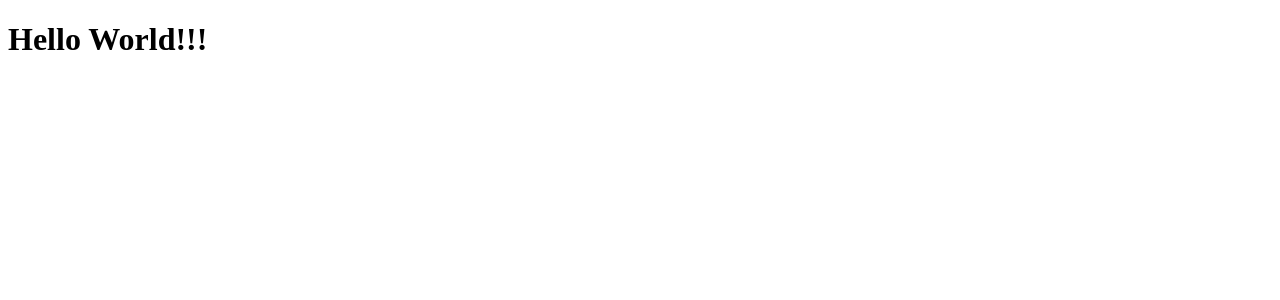
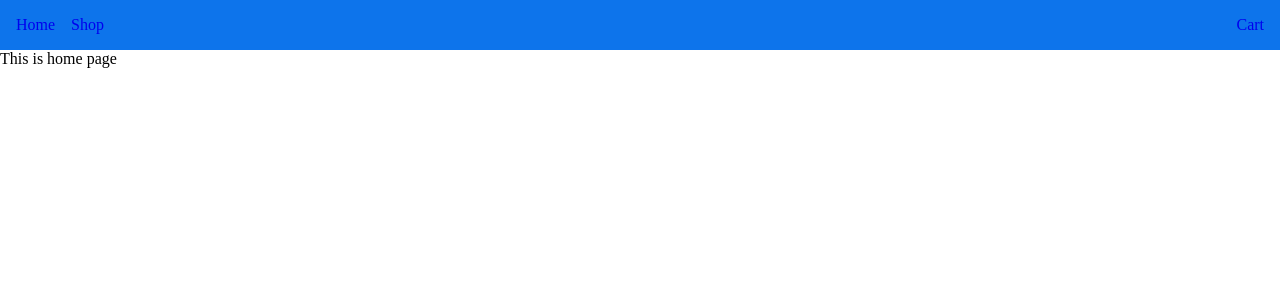
Before and after one commit to haip1290/top-shopping-cart, a React (Vite) app: page / in a window 1280 px wide. Shown: the top 300 px of the page. Built offline with nearby package versions, Linux system fonts and the light colour scheme.

Commit message:
feat: create base  NavBar, Home, Shop, Cart components and setup react route

```diff
--- a/package.json
+++ b/package.json
@@ -11,7 +11,8 @@
   },
   "dependencies": {
     "react": "^19.0.0",
-    "react-dom": "^19.0.0"
+    "react-dom": "^19.0.0",
+    "react-router-dom": "^7.5.1"
   },
   "devDependencies": {
     "@eslint/js": "^9.22.0",
--- /dev/null
+++ b/src/App.css
@@ -0,0 +1,13 @@
+* {
+  box-sizing: border-box;
+  margin: 0;
+  padding: 0;
+}
+
+li {
+  list-style: none;
+}
+
+a {
+  text-decoration: none;
+}
--- a/src/App.jsx
+++ b/src/App.jsx
@@ -1,7 +1,12 @@
+import { Outlet } from "react-router-dom";
+import "./App.css";
+import NavBar from "./components/NavBar/NavBar";
+
 function App() {
   return (
     <>
-      <h1>Hello World!!!</h1>
+      <NavBar />
+      <Outlet />
     </>
   );
 }
--- /dev/null
+++ b/src/components/Cart/Cart.jsx
@@ -0,0 +1,5 @@
+const Cart = () => {
+  return <div>This is cart</div>;
+};
+
+export default Cart;
--- /dev/null
+++ b/src/components/ErrorPage/ErrorPage.jsx
@@ -0,0 +1,9 @@
+const ErrorPage = () => {
+  return (
+    <>
+      <h1>Page Not Found</h1>
+    </>
+  );
+};
+
+export default ErrorPage;
--- /dev/null
+++ b/src/components/Home/Home.jsx
@@ -0,0 +1,9 @@
+const Home = () => {
+  return (
+    <>
+      <div>This is home page</div>
+    </>
+  );
+};
+
+export default Home;
--- /dev/null
+++ b/src/components/NavBar/NavBar.jsx
@@ -0,0 +1,25 @@
+import styles from "./NavBar.module.css";
+import { Link } from "react-router-dom";
+
+const NavBar = () => {
+  return (
+    <nav className={styles.nav}>
+      <div>
+        <ul>
+          <li>
+            <Link to="/">Home</Link>
+          </li>
+          <li>
+            <Link to="shop">Shop</Link>
+          </li>
+        </ul>
+      </div>
+
+      <div>
+        <Link to="cart">Cart</Link>
+      </div>
+    </nav>
+  );
+};
+
+export default NavBar;
--- /dev/null
+++ b/src/components/NavBar/NavBar.module.css
@@ -0,0 +1,11 @@
+.nav {
+  background-color: rgb(13, 116, 235);
+  padding: 1rem;
+  display: flex;
+  justify-content: space-between;
+}
+
+.nav ul {
+  display: flex;
+  gap: 1rem;
+}
--- /dev/null
+++ b/src/components/Shop/Shop.jsx
@@ -0,0 +1,5 @@
+const Shop = () => {
+  return <div>This is Shop</div>;
+};
+
+export default Shop;
--- a/src/main.jsx
+++ b/src/main.jsx
@@ -1,10 +1,12 @@
 import { StrictMode } from "react";
 import { createRoot } from "react-dom/client";
 
-import App from "./App.jsx";
+import { createBrowserRouter, RouterProvider } from "react-router";
+import routes from "./routes.jsx";
+const router = createBrowserRouter(routes);
 
 createRoot(document.getElementById("root")).render(
   <StrictMode>
-    <App />
+    <RouterProvider router={router}></RouterProvider>
   </StrictMode>,
 );
--- /dev/null
+++ b/src/routes.jsx
@@ -0,0 +1,20 @@
+import App from "./App";
+import Shop from "./components/Shop/Shop";
+import Home from "./components/Home/Home";
+import Cart from "./components/Cart/Cart";
+import ErrorPage from "./components/ErrorPage/ErrorPage";
+const routes = [
+  {
+    path: "/",
+    element: <App />,
+    children: [
+      { index: true, element: <Home /> },
+      { path: "shop", element: <Shop /> },
+      { path: "cart", element: <Cart /> },
+      { path: "*", element: <ErrorPage /> },
+    ],
+    errorElement: <ErrorPage />,
+  },
+];
+
+export default routes;
```
Also changed, not shown: 1 other file (tests, documents, lock files or other folders).
